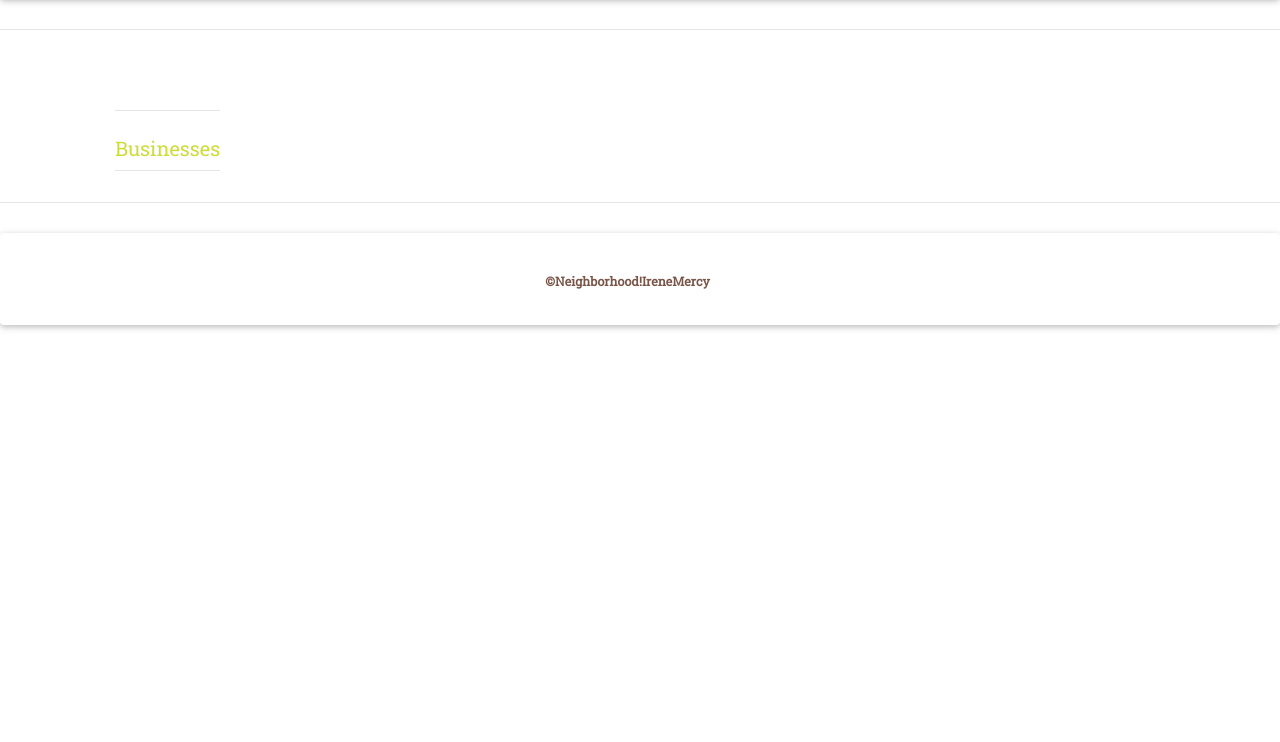
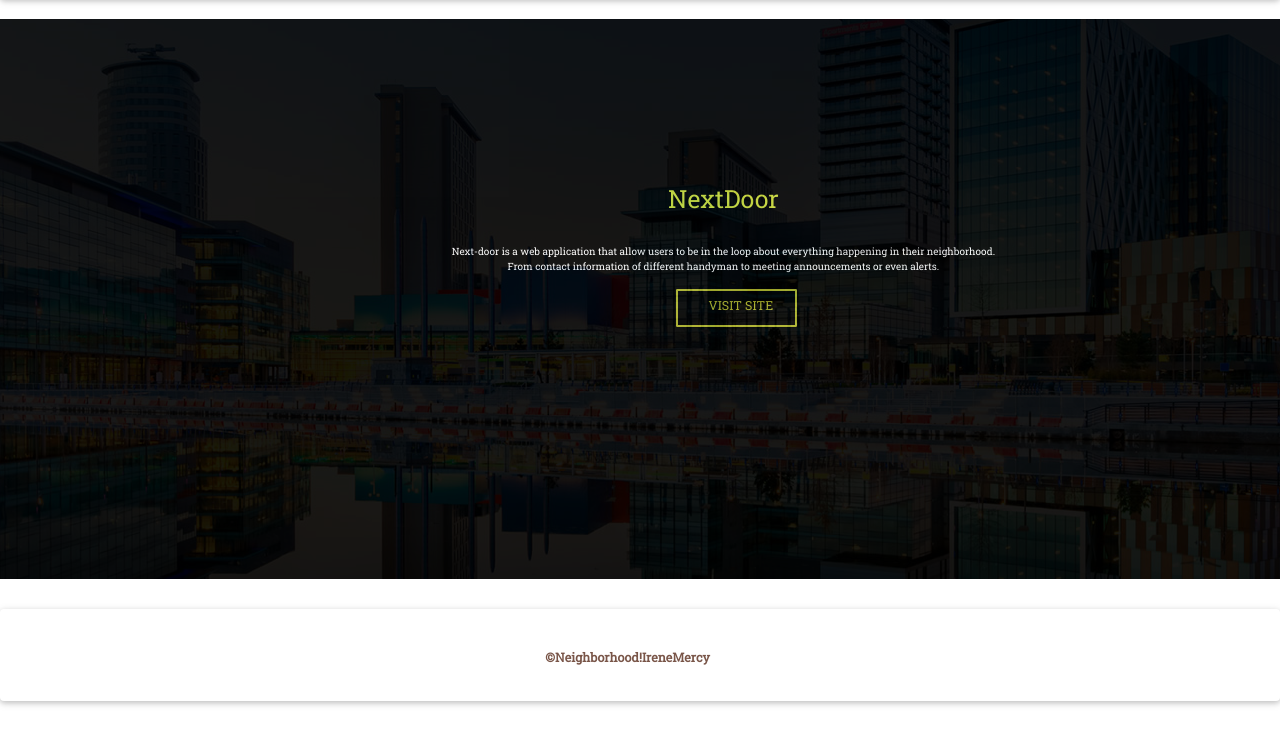
Before and after one commit to IreneMercy/NextDoor, a Django app: page / in a window 1280 px wide. Shown: the part 58-800 px from the top of the page. Run offline with Django 3.2, Linux system fonts and the light colour scheme; data that the repository does not hold is empty; some libraries are stand-ins or nearby versions.

Commit message:
add intro

```diff
--- a/neighboor/templates/users/logout.html
+++ b/neighboor/templates/users/logout.html
@@ -1,8 +1,22 @@
 {% extends 'base.html' %}
-
+{% load static %}
 {% block content %}
 
-<div class="container-fluid text-center">
-  <h1>You are logged out</h1>
+<div class="container-full banner content">
+<div class=" overlaybanner text-center ">
+  <br><br><br><br><br><br><br><br><br><br><br>
+  <div class="row">
+    <div class="col-md-4">
+    </div>
+    <div class="ml-5">
+
+      <h1 class="text-center lime-text">NextDoor</h1>
+      <p class="text-center mt-5 text-white">Next-door is a web application that allow users to be in the loop about everything happening in their neighborhood.<br> From contact information of different handyman to meeting announcements or even alerts.</p>
+      <a  class="text-white ml-5 pl-5 mt-2 text-uppercase btn btn-outline-lime" href="{% url 'register'%}"><h5>Visit Site</h5></a>
+    </div>
+  </div>
 </div>
+</div>
+
+</section>
 {% endblock %}
--- a/neighboor/urls.py
+++ b/neighboor/urls.py
@@ -6,10 +6,10 @@ from django.conf.urls.static import static
 
 
 urlpatterns = [
-    path('',views.home,name='home'),
+    path('home',views.home,name='home'),
     path('register/', views.registration, name='register'),
     path('login/', auth_views.LoginView.as_view(template_name='users/login.html'), name='login'),
-    path('logout/', auth_views.LogoutView.as_view(template_name='users/logout.html'), name='logout'),
+    path('', auth_views.LogoutView.as_view(template_name='users/logout.html'), name='logout'),
     path('search/', views.search_business, name="search"),
     path('profile/', views.profile, name='profile'),
     path('updateprofile/', views.updateprofile, name='updateprofile'),
--- a/neighboor/views.py
+++ b/neighboor/views.py
@@ -7,6 +7,8 @@ from .emails import send_welcome_email
 from rest_framework.response import Response
 from rest_framework.views import APIView
 
+
+@login_required
 def home(request):
     posts = Post.objects.all()
     hoods = Neighborhood.objects.all()
@@ -44,7 +46,7 @@ def registration(request):
 
 
 
-
+@login_required
 def search_business(request):
     businesses = Business.objects.all()
     if 'business' in request.GET and request.GET['business']:
@@ -90,7 +92,7 @@ def updateprofile(request):
     return render(request, 'updateprofile.html', context)
 
 
-
+@login_required
 
 def profile(request):
     if request.method == 'POST':
--- a/static/css/styles.css
+++ b/static/css/styles.css
@@ -23,3 +23,22 @@
 .sticky-sidebar{
   background-position: fixed;
 }
+.container-full{
+  overflow-x: hidden;
+  overflow-y:hidden;
+}
+.banner{
+  background-image: url(../images/hodi.jpg);
+  height:70vh;
+  width: 100%;
+  background-repeat: no-repeat;
+  background-position: center;
+  overflow-x: hidden;
+}
+
+
+.overlaybanner{
+  background-color: black;
+  opacity: 0.9;
+  height:70vh;
+}
```
Also changed, not shown: static/images/hd.jpg (added), static/images/hodi.jpg (added), static/images/hood.jpg (added), static/images/hoodi.jpg (added).
